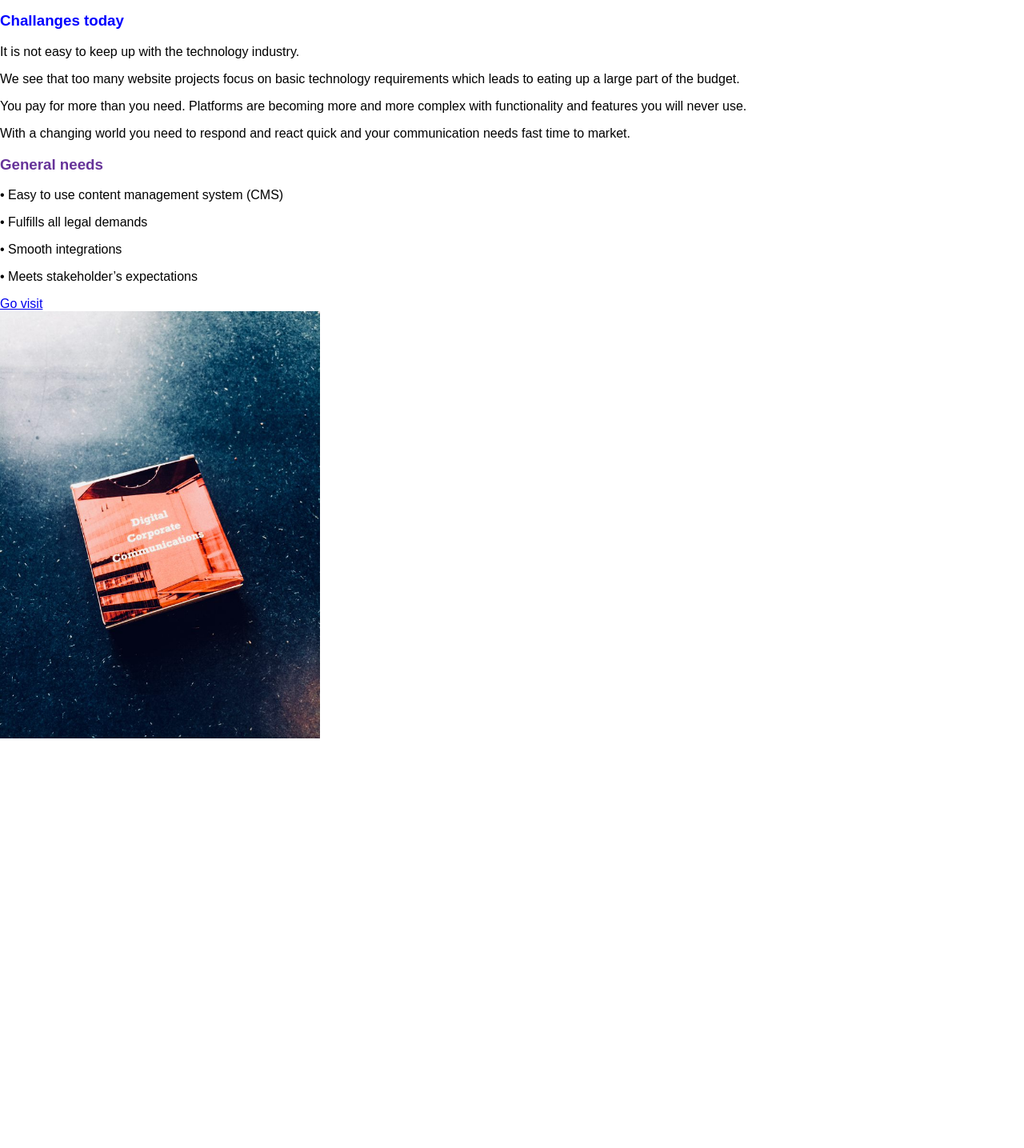
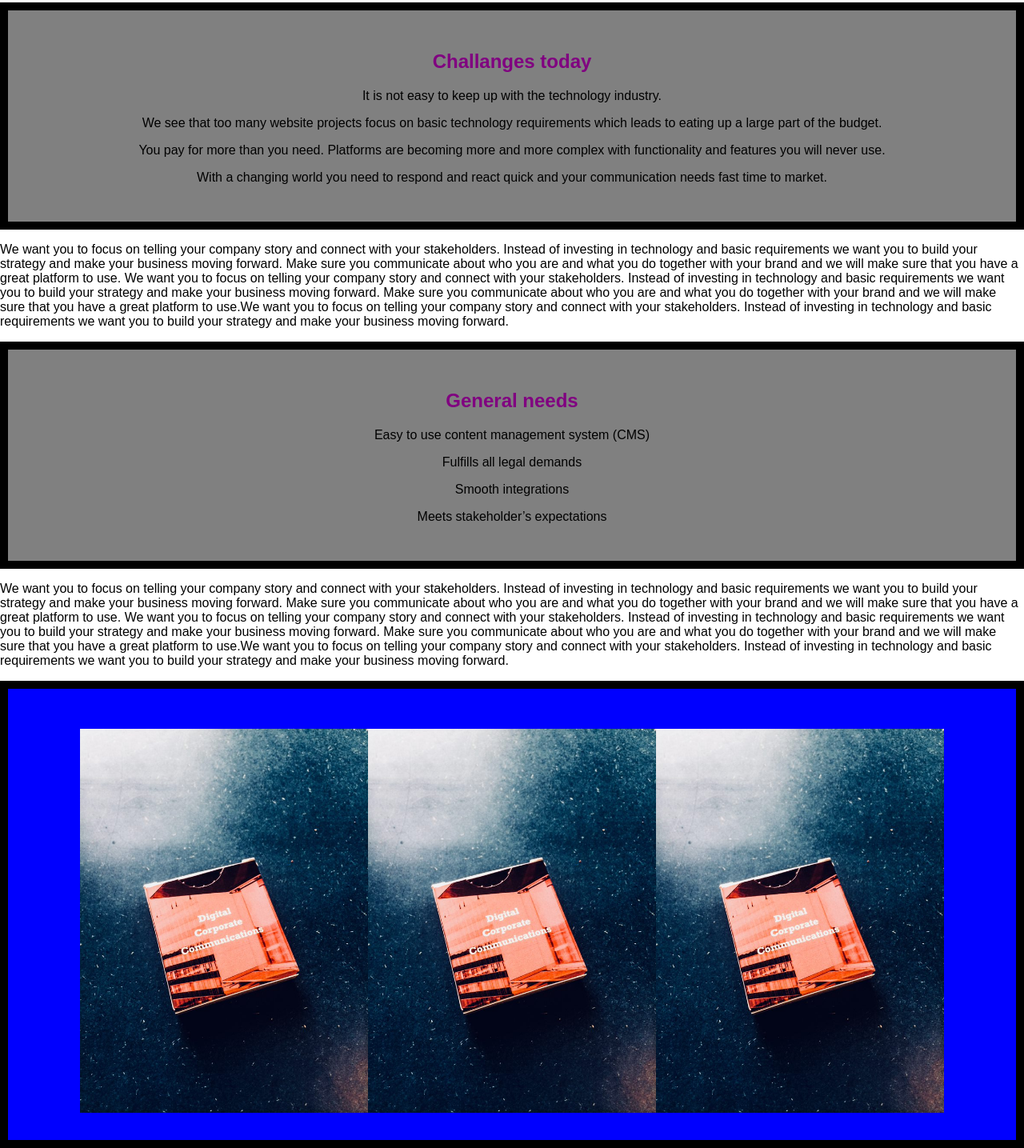
Before and after one commit to Gabriellabjornberg/Gabriella, a plain HTML site: page index.html in a window 1280 px wide. Shown: the part 570-2005 px from the top of the page at 80% size. Before the commit the page ends 1497 px from the top, so only its background shows below. Drawn offline with Linux system fonts and the light colour scheme.

Commit message:
add images and color background and animation

```diff
--- a/index.html
+++ b/index.html
@@ -12,23 +12,49 @@
   </head>
   <body>
   <center>
+  <header>
     <h1>Website as a service</h1>
     <img src="images/likeaboss.png" width= 600=/>
-  </center>
-    <h2> We want you to focus on telling your company story and connect with your stakeholders. Instead of investing in technology and basic requirements we want you to build your strategy and make your business moving forward.
-Make sure you communicate about who you are and what you do together with your brand and we will make sure that you have a great platform to use. </h2>
-      <h3 style="color: #0000FF;">Challanges today</h3>
+</header>
+</center>
+    <p> We want you to focus on telling your company story and connect with your stakeholders. Instead of investing in technology and basic requirements we want you to build your strategy and make your business moving forward.
+Make sure you communicate about who you are and what you do together with your brand and we will make sure that you have a great platform to use. We want you to focus on telling your company story and connect with your stakeholders. Instead of investing in technology and basic requirements we want you to build your strategy and make your business moving forward.
+Make sure you communicate about who you are and what you do together with your brand and we will make sure that you have a great platform to use.We want you to focus on telling your company story and connect with your stakeholders. Instead of investing in technology and basic requirements we want you to build your strategy and make your business moving forward. </p>
+<section>
+<center>
+      <h2>Challanges today</h2>
 <p>It is not easy to keep up with the technology industry. </p>
 <p>We see that too many website projects focus on basic technology requirements which leads to eating up a large part of the budget. </p>
 <p>You pay for more than you need. Platforms are becoming more and more complex with functionality and features you will never use. </p>
 <p>With a changing world you need to respond and react quick and your communication needs fast time to market. </p>
-    <h3 style="color: #663399;">General needs </h3>
-    <p>• Easy to use content management system (CMS)</p>
-    <p>• Fulfills all legal demands</p>
-    <p>• Smooth integrations</p>
-    <p>• Meets stakeholder’s expectations</p>
-    <a href= "https://www.comprend.com/"> Go visit </a>
-    <div>
-      <img src="images/Corpcom.jpeg" width= 400=/>
+</center>
+</section>
+<p>We want you to focus on telling your company story and connect with your stakeholders. Instead of investing in technology and basic requirements we want you to build your strategy and make your business moving forward.
+Make sure you communicate about who you are and what you do together with your brand and we will make sure that you have a great platform to use. We want you to focus on telling your company story and connect with your stakeholders. Instead of investing in technology and basic requirements we want you to build your strategy and make your business moving forward.
+Make sure you communicate about who you are and what you do together with your brand and we will make sure that you have a great platform to use.We want you to focus on telling your company story and connect with your stakeholders. Instead of investing in technology and basic requirements we want you to build your strategy and make your business moving forward.</p>
+<section>
+<center>
+    <h2> General needs </h2>
+    <p> Easy to use content management system (CMS)</p>
+    <p> Fulfills all legal demands</p>
+    <p> Smooth integrations</p>
+    <p> Meets stakeholder’s expectations</p>
+  </center>
+</section>
+<div>
+  <p>We want you to focus on telling your company story and connect with your stakeholders. Instead of investing in technology and basic requirements we want you to build your strategy and make your business moving forward.
+  Make sure you communicate about who you are and what you do together with your brand and we will make sure that you have a great platform to use. We want you to focus on telling your company story and connect with your stakeholders. Instead of investing in technology and basic requirements we want you to build your strategy and make your business moving forward.
+  Make sure you communicate about who you are and what you do together with your brand and we will make sure that you have a great platform to use.We want you to focus on telling your company story and connect with your stakeholders. Instead of investing in technology and basic requirements we want you to build your strategy and make your business moving forward.</p>
+    <div class="blue">
+        <div class="spin">
+          <img src="images/Corpcom.jpeg"/>
+        </div>
+        <div class="spin">
+        <img src="images/Corpcom.jpeg"/>
+      </div>
+      <div class="spin">
+          <img src="images/Corpcom.jpeg"/>
+        </div>
+    </div>
   </body>
 </html>
--- a/styles.css
+++ b/styles.css
@@ -1,2 +1,29 @@
+h1{color:blue}
+header {background-color: black;}
+h2 {color:purple}
+section {
+  background-color: grey;
+padding: 30px;
+border: 10px solid black;}
+.blue {
+  background-color: blue;
+  padding: 30px;
+  border: 10px solid black;
+  display: flex;
+  justify-content: center;
+}
+.spin
+{
+  -webkit-transition: -webkit-transform .8s ease-in-out;
+  transition: transform .8s ease-in-out;
+  margin-top: 20px;
+  width: 30%;
+}
 
-/* This file is where your CSS goes. When you start adding CSS, feel free to delete this comment */
+.spin:hover {
+  -webkit-transform: rotate(360deg);
+  transform: rotate(360deg);
+}
+.spin img {
+  width: 100%
+  }
```
